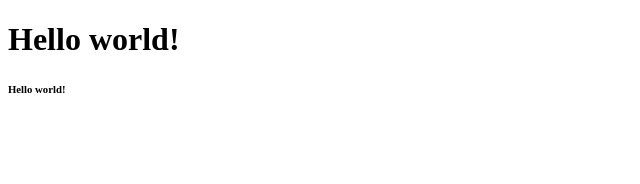
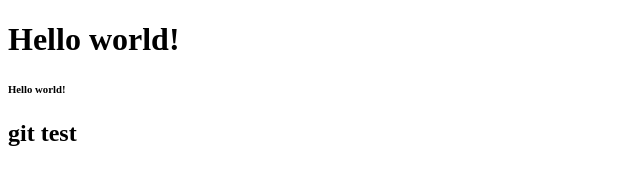
Before and after one commit to JagadeeswaraYakkanti5732/CodeStoring, a plain HTML site: page index.html in a window 1280 px wide. Shown: the whole page, without its empty margins (0-640 px from the left). Drawn offline with Linux system fonts and the light colour scheme.

Commit message:
git test

```diff
--- a/index.html
+++ b/index.html
@@ -10,6 +10,9 @@
 
     <h6>Hello world!</h6>
 
+    <h2>git test </h2>
+
+
     <!-- <script src="indexobject.js">  </script> -->
     <script src="index.js">  </script>
     <!--<script src="pricerange.js"></script> -->
```
